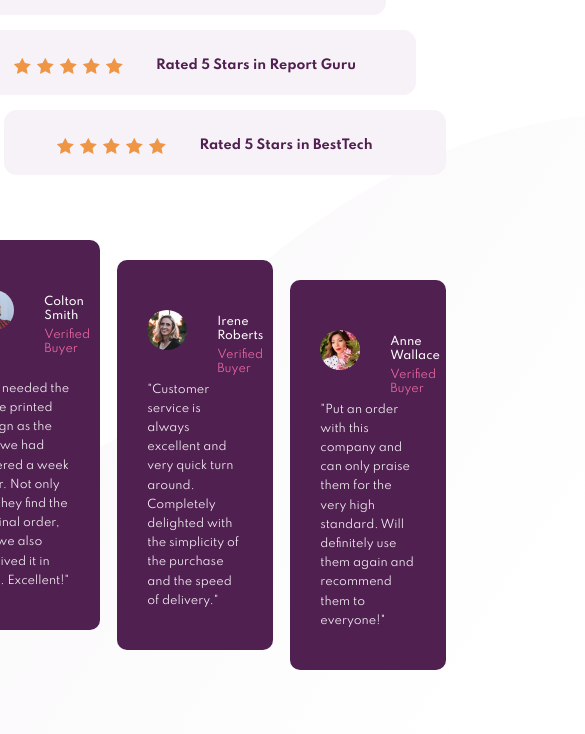
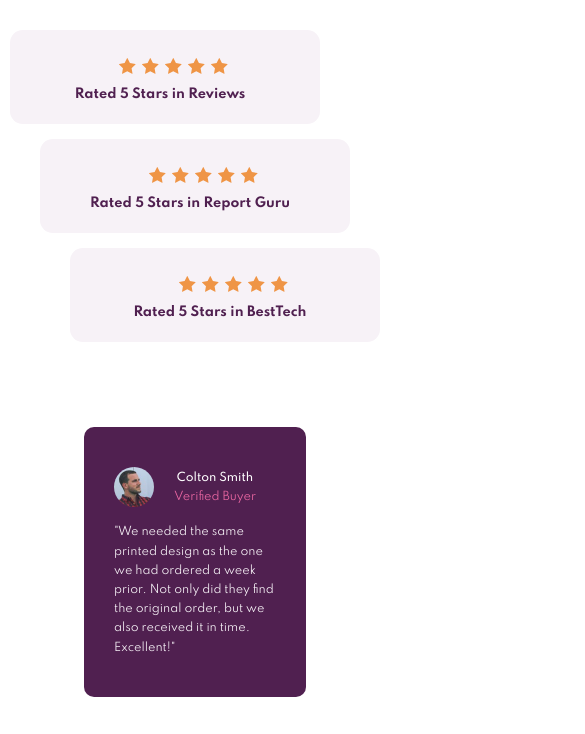
Before and after one commit to AnthoVDO/--FrontEndMentor--social-proof-section-master, a plain HTML site: page index.html in a window 390 px wide. Shown: the part 302-1036 px from the top of the page, 585 px wide, since content can reach past the window. Drawn offline with Linux system fonts and the light colour scheme.

Commit message:
Did the most of the responsive, only some details left

```diff
--- a/style.css
+++ b/style.css
@@ -90,9 +90,6 @@ body {
 
 #support {
   max-width: 1440px;
-  background-image: url("../images/bg-pattern-top-desktop.svg"), url("../images/bg-pattern-bottom-desktop.svg");
-  background-position: top left, bottom right;
-  background-repeat: no-repeat;
 }
 #support #container {
   padding: 100px 150px 0px;
@@ -111,6 +108,7 @@ body {
   line-height: 2.5rem;
 }
 #support #container #top-part #main-title h2 {
+  text-align: justify;
   margin-top: 15px;
   font-size: 0.8rem;
   color: #937b92;
@@ -178,17 +176,21 @@ body {
 }
 #support #container #comment .comment-box .profile {
   display: flex;
+  justify-content: flex-start;
 }
 #support #container #comment .comment-box .profile img {
   border-radius: 40px;
   width: 40px;
   height: 40px;
-  margin-top: 10px;
 }
 #support #container #comment .comment-box .profile div {
-  margin: 10px 30px;
+  display: flex;
+  align-items: center;
+  justify-content: center;
+  flex-direction: column;
   height: 40px;
-  margin-top: 15px;
+  width: 100%;
+  padding: 0 15px;
 }
 #support #container #comment .comment-box .profile div h3 {
   color: white;
@@ -200,6 +202,7 @@ body {
   color: #ee68a4;
   font-weight: 400;
   font-size: 0.7rem;
+  text-align: justify;
 }
 #support #container #comment .comment-box p {
   margin: 15px 0 0px;
@@ -216,6 +219,20 @@ body {
   margin-top: 70px;
 }
 
+@media (min-width: 401px) {
+  #support {
+    background-image: url("../images/bg-pattern-top-desktop.svg"), url("../images/bg-pattern-bottom-desktop.svg");
+    background-position: top left, bottom right;
+    background-repeat: no-repeat;
+  }
+}
+@media (max-width: 400px) {
+  #support {
+    background-image: url("../images/bg-pattern-top-mobile.svg"), url("../images/bg-pattern-bottom-mobile.svg");
+    background-position: top left, bottom right;
+    background-repeat: no-repeat;
+  }
+}
 @media (max-width: 1250px) {
   #container {
     padding: 100px 100px 0px;
@@ -262,6 +279,16 @@ body {
     padding: 100px 0px 0px;
   }
 }
+@media (max-width: 1000px) {
+  #support #container #comment {
+    flex-wrap: wrap;
+    justify-content: center;
+  }
+  #support #container #comment .comment-box {
+    width: 45%;
+    margin: 20px 10px !important;
+  }
+}
 @media (max-width: 915px) {
   #container #top-part {
     flex-direction: column;
@@ -270,12 +297,63 @@ body {
   #container #top-part #main-title {
     width: 100% !important;
   }
+  #container #top-part #main-title h1 {
+    text-align: center;
+  }
   #container #top-part #star {
+    margin-top: 20px;
     width: 100% !important;
   }
   #container #top-part #star .five-star div {
     margin: 10px 0 0;
   }
+  #container #top-part #star .five-star p {
+    width: 201px;
+    text-align: center;
+  }
+  #container #comment {
+    flex-wrap: wrap;
+    justify-content: center;
+  }
+  #container #comment .comment-box {
+    width: 60% !important;
+    margin: 15px 10px !important;
+  }
+}
+@media (max-width: 800px) {
+  #support #container {
+    padding: 100px 130px 0px;
+  }
+}
+@media (max-width: 760px) {
+  #support #container {
+    padding: 100px 110px 0px;
+  }
+}
+@media (max-width: 720px) {
+  #support #container {
+    padding: 100px 90px 0px;
+  }
+}
+@media (max-width: 680px) {
+  #support #container {
+    padding: 100px 70px 0px;
+  }
+}
+@media (max-width: 640px) {
+  #support #container {
+    padding: 100px 50px 0px;
+  }
+}
+@media (max-width: 600px) {
+  #support #container {
+    padding: 100px 30px 0px;
+  }
+}
+@media (max-width: 560px) {
+  #support #container {
+    padding: 100px 10px 0px;
+  }
 }
 
 /*# sourceMappingURL=style.css.map */
```
